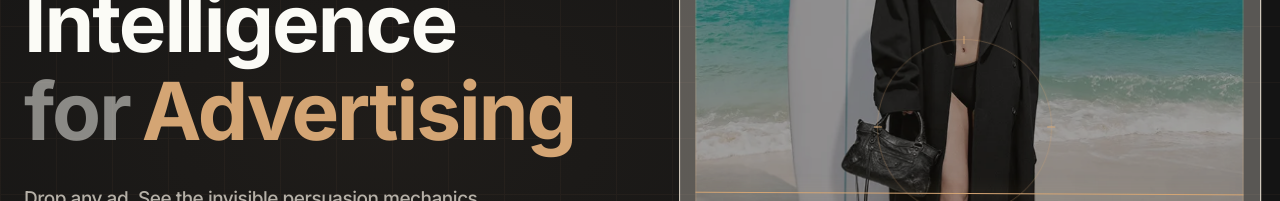
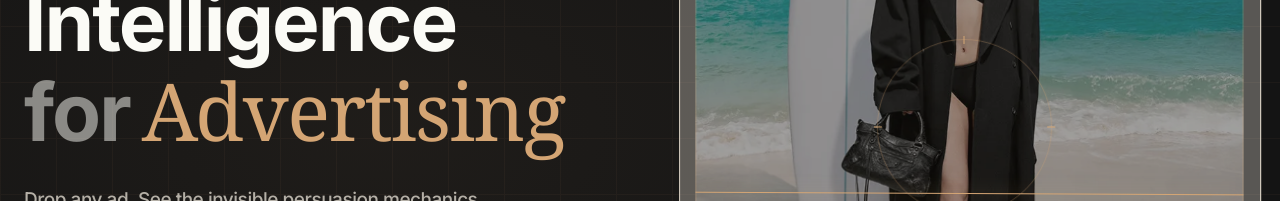
Before and after one commit to popvisly/visual-decompiler, a Next.js app: page / in a window 1280 px wide. Shown: the part 366-567 px from the top of the page. Built offline with nearby package versions, Linux system fonts and the light colour scheme; no server answers.

Commit message:
Restore hero role styling

```diff
--- a/src/components/marketing/AnalyticalHero.tsx
+++ b/src/components/marketing/AnalyticalHero.tsx
@@ -36,7 +36,7 @@ const PERSONAS: Persona[] = [
     {
         role: 'Strategy Directors',
         subtitle: 'Surface the invisible mechanics competitors deploy — signal stacks, trigger distribution, and strategic posture at category scale.',
-        color: '#E7D9C3',
+        color: '#888888',
     },
     {
         role: 'Brand Managers',
@@ -106,6 +106,7 @@ export default function AnalyticalHero() {
                             <span className="inline-flex items-baseline gap-3 mt-2">
                                 <span className="text-[#FBFBF6]/50">for</span>
                                 <span
+                                    className="font-serif font-medium tracking-[-0.02em]"
                                     style={{
                                         color: persona.color,
                                         opacity: personaVisible ? 1 : 0,
```
